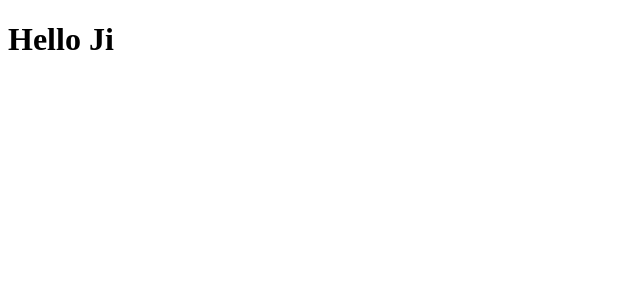
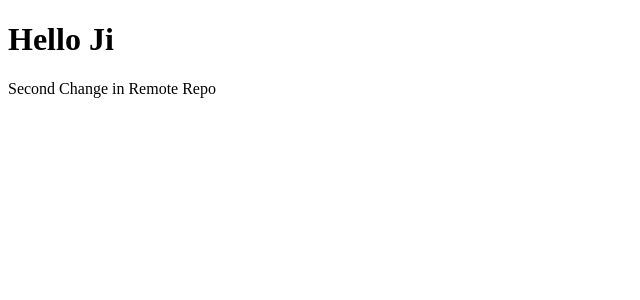
Before and after one commit to dev-krushna/Angular-1, an Angular app: page / in a window 1280 px wide. Shown: the top 300 px of the page, without its empty margins (0-640 px from the left). Built offline with nearby package versions, Linux system fonts and the light colour scheme.

Commit message:
Update Remote Repo

```diff
--- a/src/app/app.component.html
+++ b/src/app/app.component.html
@@ -1 +1,2 @@
 <H1> Hello Ji </H1>
+<p> Second Change in Remote Repo </p>
```
